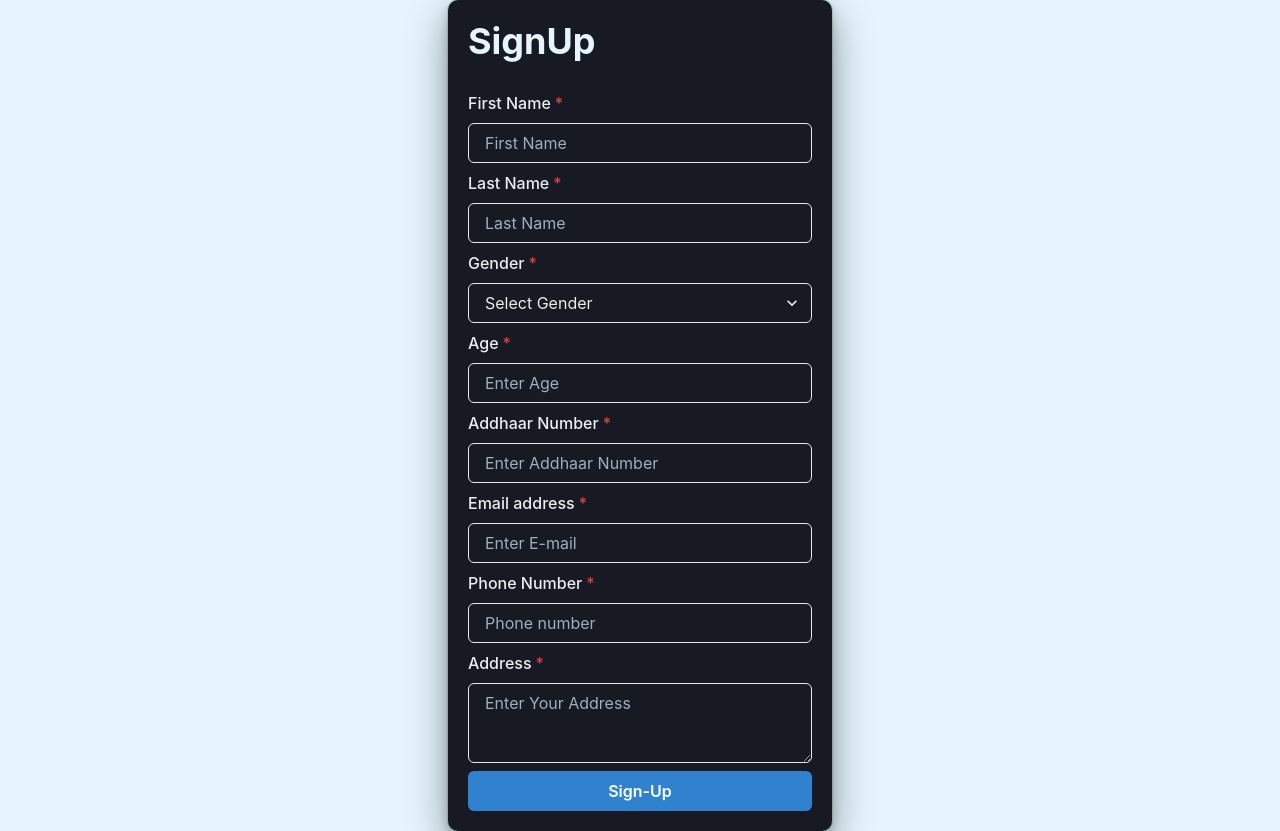
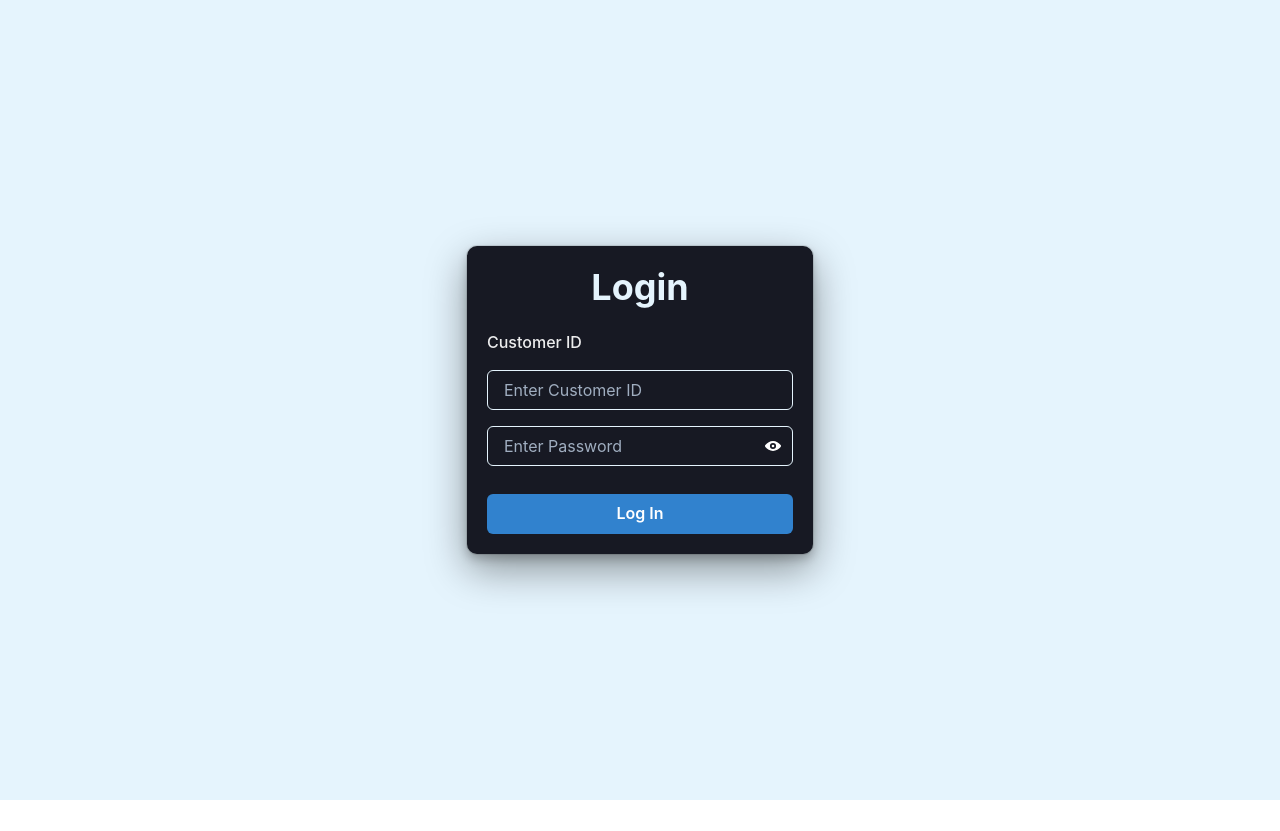
Before and after one commit to freak2810/Banking-System-Front, a Next.js app: page / in a window 1280 px wide. After the commit the page ends 800 px from the top, so only its background shows below. Built offline with nearby package versions, Linux system fonts and the light colour scheme.

Commit message:
Changes Done

```diff
--- a/pages/index.tsx
+++ b/pages/index.tsx
@@ -1,5 +1,5 @@
-import Signup from './signup';
+import Login from './login';
 
 export default function Home() {
-	return <Signup />;
+	return <Login />;
 }
```
